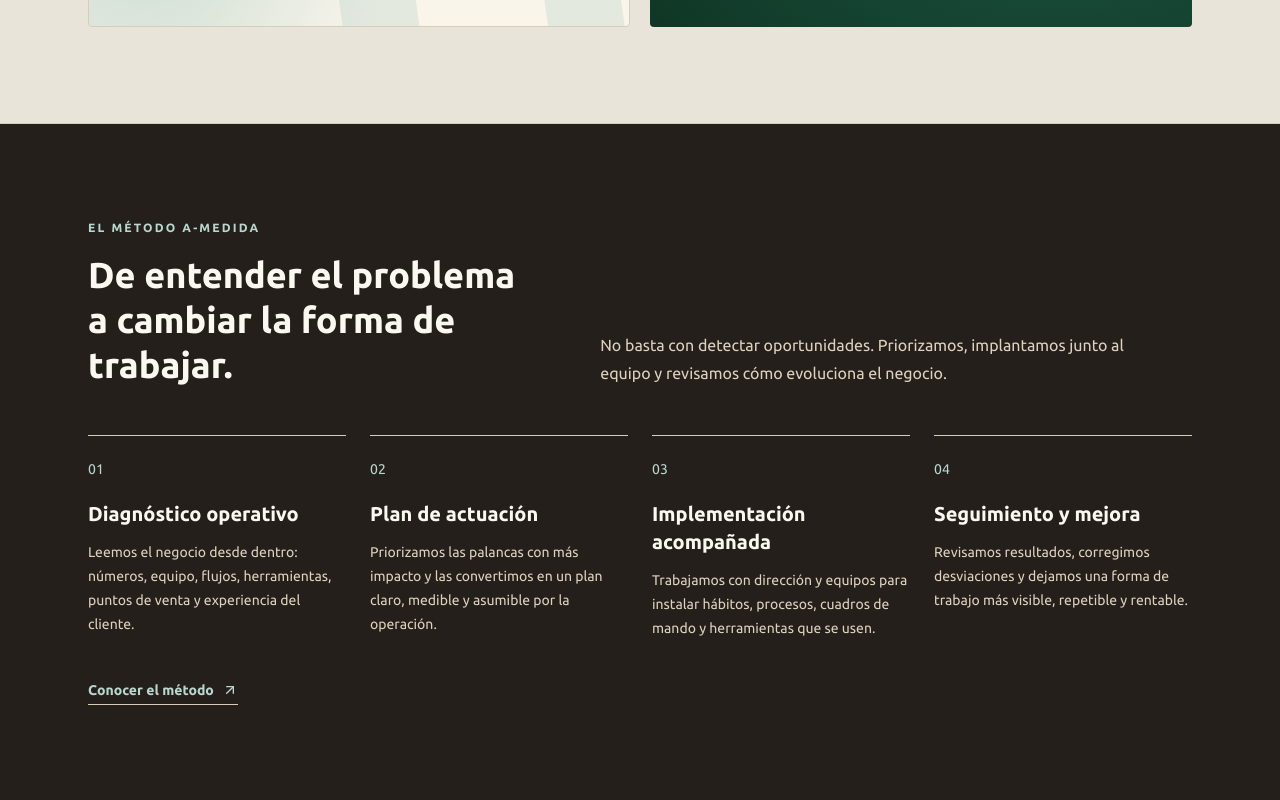
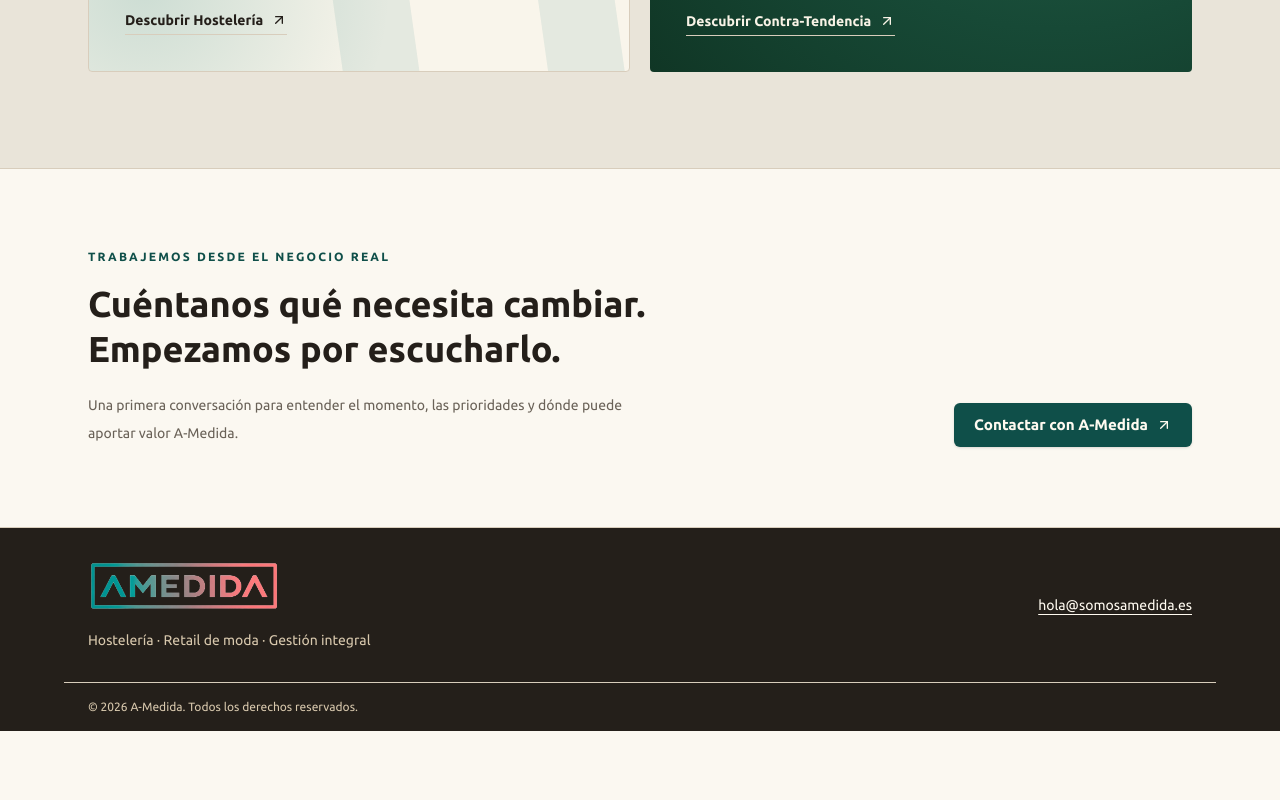
Before and after one commit to javiermatillasantiago1987-cell/a-medida-web, a Next.js app: page / in a window 1280 px wide. Shown: the part 2000-2800 px from the top of the page. After the commit the page ends 2731 px from the top, so only its background shows below. Built offline with nearby package versions, Linux system fonts and the light colour scheme.

Commit message:
Keep the hospitality method within its sector
Remove the shared-method presentation from the corporate homepage, identify the method page as hospitality-specific, and align the hospitality page links with its submenu.

```diff
--- a/src/app/hosteleria/page.tsx
+++ b/src/app/hosteleria/page.tsx
@@ -11,6 +11,7 @@ import { SectorCards } from "@/components/sections/sector-cards";
 import { ServiceCards } from "@/components/sections/service-cards";
 import { homepageClientSection } from "@/content/clients";
 import { homePageContent } from "@/content/home";
+import { hospitalityNavigationItems } from "@/content/navigation";
 import { sectorsSection } from "@/content/sectors";
 import { servicesSection } from "@/content/services";
 import { specializations } from "@/content/specializations";
@@ -27,10 +28,9 @@ export default function HosteleriaPage() {
       <PageHero {...homePageContent.hero} primaryCta={{ label: "Hablar de mi negocio", href: specializations.hosteleria.contactPath }} />
       <div className="border-b bg-card">
         <nav aria-label="Explorar hostelería" className="mx-auto flex max-w-6xl flex-wrap gap-x-7 gap-y-3 px-4 py-5 text-sm font-semibold text-primary sm:px-6">
-          <Link href="/servicios">Servicios <ArrowUpRight className="inline h-3 w-3" aria-hidden="true" /></Link>
-          <Link href="/sectores">Restaurantes, hoteles y grupos <ArrowUpRight className="inline h-3 w-3" aria-hidden="true" /></Link>
-          <Link href="/tecnologia">Tecnología <ArrowUpRight className="inline h-3 w-3" aria-hidden="true" /></Link>
-          <Link href="/clientes">Clientes <ArrowUpRight className="inline h-3 w-3" aria-hidden="true" /></Link>
+          {hospitalityNavigationItems.filter((item) => item.href !== "/hosteleria").map((item) => (
+            <Link key={item.href} href={item.href}>{item.label} <ArrowUpRight className="inline h-3 w-3" aria-hidden="true" /></Link>
+          ))}
         </nav>
       </div>
       <DiagnosticSection content={homePageContent.sections.diagnostic} />
--- a/src/app/page.tsx
+++ b/src/app/page.tsx
@@ -3,7 +3,6 @@ import { ArrowDownRight, ArrowUpRight } from "lucide-react";
 
 import { SpecializationShowcase } from "@/components/sections/specialization-showcase";
 import { Button } from "@/components/ui/button";
-import { methodSection } from "@/content/method";
 import { siteContent } from "@/content/site";
 
 export const metadata = {
@@ -58,26 +57,6 @@ export default function Home() {
 
       <SpecializationShowcase />
 
-      <section className="bg-dark py-16 text-[#fbf8f1] md:py-24" aria-labelledby="metodo-comun">
-        <div className="mx-auto max-w-6xl px-4 sm:px-6">
-          <div className="grid gap-7 md:grid-cols-[0.9fr_1.1fr] md:items-end">
-            <div>
-              <p className="text-xs font-semibold tracking-[0.18em] text-[#b8d7ce] uppercase">El método A-Medida</p>
-              <h2 className="mt-4 max-w-md text-3xl font-semibold leading-tight sm:text-4xl" id="metodo-comun">De entender el problema a cambiar la forma de trabajar.</h2>
-            </div>
-            <p className="max-w-xl text-base leading-7 text-[#ddd2bf]">No basta con detectar oportunidades. Priorizamos, implantamos junto al equipo y revisamos cómo evoluciona el negocio.</p>
-          </div>
-          <div className="mt-12 grid gap-6 md:grid-cols-4">
-            {methodSection.items.map((step, index) => <article className="border-t border-[#b8d7ce]/50 pt-5" key={step.title}>
-              <span className="text-sm text-[#b8d7ce]">0{index + 1}</span>
-              <h3 className="mt-5 text-xl font-semibold">{step.title}</h3>
-              <p className="mt-3 text-sm leading-6 text-[#ddd2bf]">{step.description}</p>
-            </article>)}
-          </div>
-          <Link className="mt-10 inline-flex items-center gap-2 border-b border-[#b8d7ce] pb-1 text-sm font-semibold text-[#b8d7ce]" href="/metodo">Conocer el método <ArrowUpRight aria-hidden="true" className="h-4 w-4" /></Link>
-        </div>
-      </section>
-
       <section className="mx-auto grid max-w-6xl gap-8 px-4 py-16 sm:px-6 md:grid-cols-[1fr_auto] md:items-end md:py-20">
         <div>
           <p className="text-xs font-semibold tracking-[0.18em] text-primary uppercase">Trabajemos desde el negocio real</p>
--- a/src/components/sections/specialization-showcase.tsx
+++ b/src/components/sections/specialization-showcase.tsx
@@ -10,7 +10,7 @@ export function SpecializationShowcase() {
         <div className="mb-9 flex flex-wrap items-end justify-between gap-5 border-b border-foreground/20 pb-7">
           <div>
             <p className="text-xs font-semibold tracking-[0.18em] text-primary uppercase">Especializaciones / 02</p>
-            <h2 className="mt-3 max-w-2xl text-3xl font-semibold leading-tight sm:text-4xl" id="especializaciones">Un método. Dos mundos de negocio.</h2>
+            <h2 className="mt-3 max-w-2xl text-3xl font-semibold leading-tight sm:text-4xl" id="especializaciones">Dos especializaciones. Una visión integral.</h2>
           </div>
           <p className="max-w-xs text-sm leading-6 text-muted-foreground">Cada sector tiene sus propios códigos. La forma de trabajar parte de ellos.</p>
         </div>
--- a/src/content/method.ts
+++ b/src/content/method.ts
@@ -5,7 +5,7 @@ export const methodSection: {
   items: MethodStep[];
 } = {
   intro: {
-    eyebrow: "Método",
+    eyebrow: "Hostelería · Método",
     title: "De la lectura del negocio a una forma de trabajar mejor.",
   },
   items: [
@@ -35,12 +35,12 @@ export const methodSection: {
 export const methodPageContent: PageContent = {
   slug: "metodo",
   seo: {
-    title: "Método",
+    title: "Método de hostelería",
     description:
-      "Método de trabajo de A-Medida: diagnóstico, plan de actuación, implementación acompañada y seguimiento.",
+      "Método de trabajo de A-Medida para restaurantes, hoteles y grupos hosteleros: diagnóstico, plan de actuación, implementación acompañada y seguimiento.",
   },
   hero: {
-    eyebrow: "Método",
+    eyebrow: "Hostelería · Método",
     title: "Un proceso claro para convertir diagnóstico en avance operativo.",
     description:
       "La mejora no se queda en una presentación. Definimos prioridades, instalamos hábitos, medimos progreso y acompañamos al equipo hasta que el cambio se incorpora a la gestión diaria.",
```
